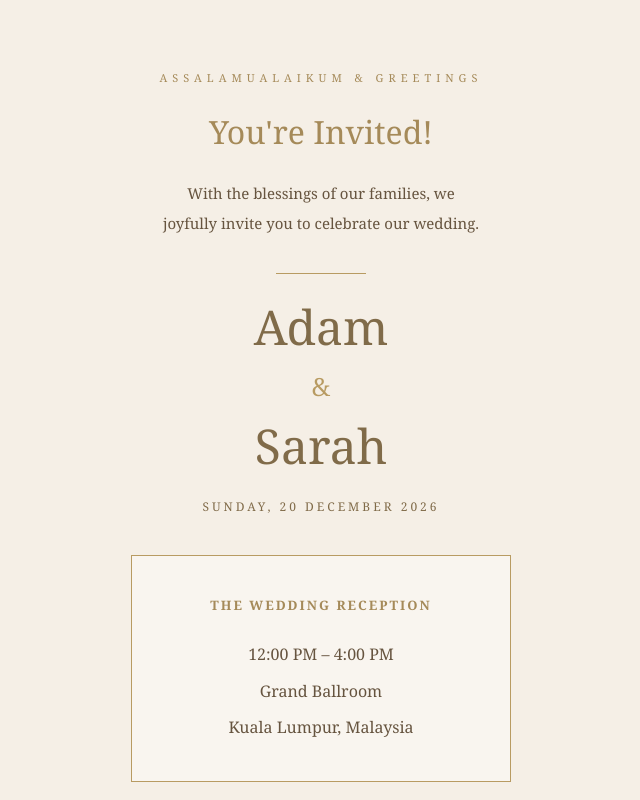
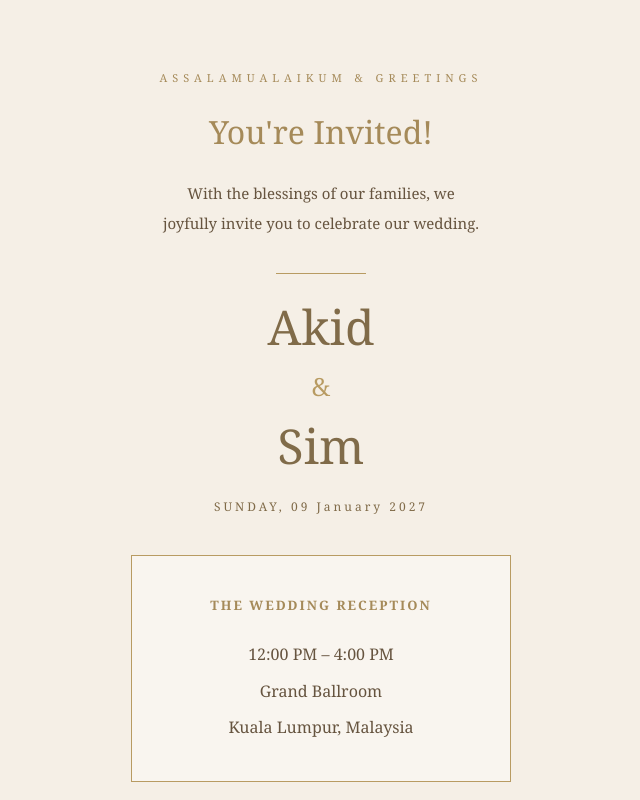
Before and after one commit to allysahanacode/wedding-invitation, a plain HTML site: page index.html in a window 1280 px wide. Both pictures are taken after a click on the button "OPEN INVITATION". Shown: the top 800 px of the page, without its empty margins (319-959 px from the left). Drawn offline with Linux system fonts and the light colour scheme.

Commit message:
Change wedding invitation details to Akid & Sim
Updated wedding invitation details from Adam & Sarah to Akid & Sim, including date and venue information.

```diff
--- a/index.html
+++ b/index.html
@@ -4,22 +4,24 @@
 <head>
     <meta charset="UTF-8">
     <meta name="viewport" content="width=device-width, initial-scale=1.0">
-    <title>Adam & Sarah | Wedding Invitation</title>
+    <title>Akid & Sim | Wedding Invitation</title>
     <link rel="stylesheet" href="style.css">
 </head>
 
 <body>
-
+<audio id="weddingMusic" loop>
+    <source src="music/wedding-music.mp3" type="audio/mpeg">
+</audio>
     <!-- OPENING COVER -->
     <section class="cover" id="cover">
 
         <p class="small-title">THE WEDDING OF</p>
 
-        <h1>Adam & Sarah</h1>
+        <h1>Akid & Sim</h1>
 
         <div class="gold-line"></div>
 
-        <p class="wedding-date">20 DECEMBER 2026</p>
+        <p class="wedding-date">09 JANUARY 2027</p>
 
         <p class="invitation-text">
             Together with our families,
@@ -51,12 +53,12 @@
 
         <div class="gold-line"></div>
 
-        <h1>Adam</h1>
+        <h1>Akid</h1>
         <p class="and">&</p>
-        <h1>Sarah</h1>
+        <h1>Sim</h1>
 
         <p class="wedding-date">
-            SUNDAY, 20 DECEMBER 2026
+            SUNDAY, 09 January 2027
         </p>
 
         <div class="details">
```
